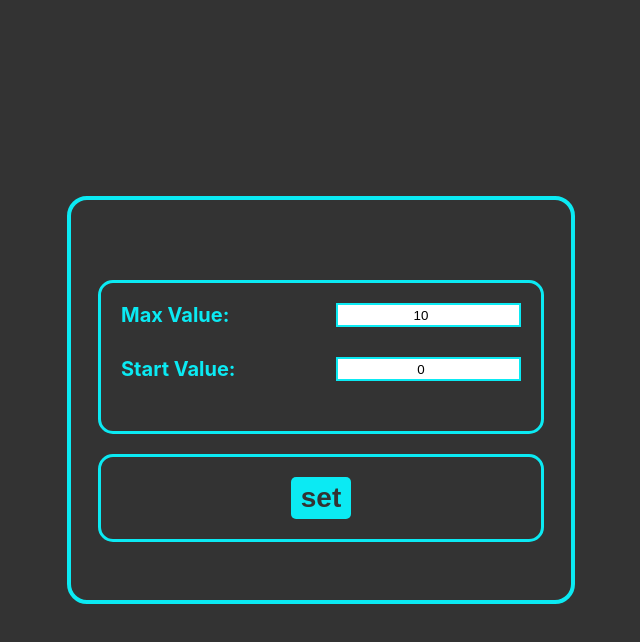
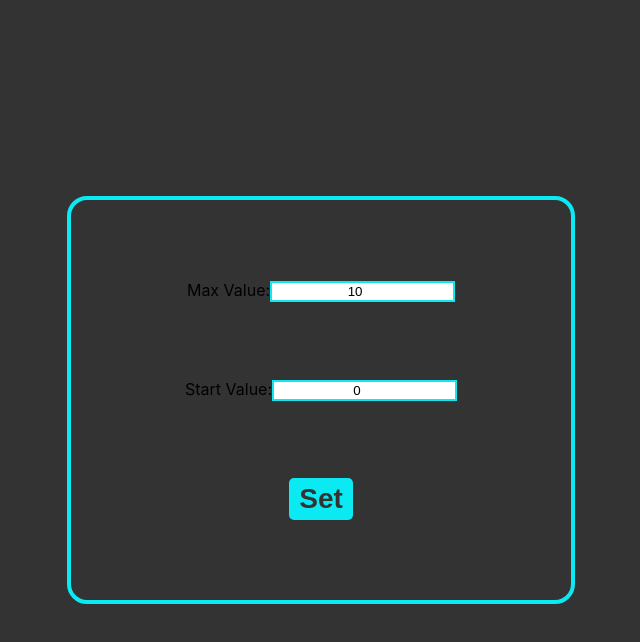
Before and after one commit to AliakseiKrasko/1sprint, a React (Create React App) app: page / in a window 1280 px wide. Both pictures are taken after a click on the button "set". Shown: the top 642 px of the page, without its empty margins (319-959 px from the left). Built offline with nearby package versions, Linux system fonts and the light colour scheme.

Commit message:
added AppReducer and run

```diff
--- a/src/AppReducer.tsx
+++ b/src/AppReducer.tsx
@@ -1,156 +1,82 @@
-import React, {useEffect, useState} from 'react';
+import React, {useEffect, useReducer, useState} from 'react';
 import './App.css';
 import {CounterDisplay} from './components/CounterDisplay';
 import {CounterButtons} from './components/CountersButtons'
+import {
+    counterReducer,
+    CounterState,
+    incrimentCounterAC,
+    resetCounterAC,
+    saveValuesCounterAC, StateType, toggleSetModeAC, updateValuesAC
+} from './state/counterReducer';
 
-function App() {
-    const [count, setCount] = useState(0);
-    const [maxValue, setMaxValue] = useState<number>(10);
+function AppReducer() {
+    const [count, dispatch] = useReducer(counterReducer, CounterState);
 
-    useEffect(()=>{
-        let valueAsStaring = localStorage.getItem('counterValue');
-        if (valueAsStaring) {
-            let newValue = JSON.parse(valueAsStaring);
-            setCount(newValue);
+    useEffect(() => {
+        const storedState = localStorage.getItem('counterValue');
+        if (storedState) {
+            const parsedState: StateType = JSON.parse(storedState);
+            dispatch(saveValuesCounterAC(parsedState.counter, parsedState.maxValue));
         }
-
-    }, [])
+    }, []);
 
     useEffect(() => {
         localStorage.setItem('counterValue', JSON.stringify(count));
-    }, [count])
+    }, [count]);
 
+    const increment = () => dispatch(incrimentCounterAC(count.maxValue));
+    const reset = () => dispatch(resetCounterAC(count.maxValue));
+    const toggleSetMode = () => dispatch(toggleSetModeAC(!count.mode));
 
-    const increment = () => {
-        setCount((prev) => (prev < maxValue ? prev + 1 : prev));
+    const handleMaxValueChange = (value: number) => {
+        if (value > 0 && value > count.counter) {
+            dispatch(updateValuesAC(value, count.counter));
+        }
     };
-    const reset = () => {
-        setCount(0);
-        setMaxValue(maxValue);
-        // setMaxValue(Math.floor(Math.random() * 10) + 1);
+
+    const handleStartValueChange = (value: number) => {
+        if (value >= 0 && value < count.maxValue) {
+            dispatch(updateValuesAC(count.maxValue, value));
         }
-
-    const [maxError, setMaxError] = useState(false);
-    const [startError, setStartError] = useState(false);
-    const [startValue, setStartValue] = useState(0);
-
-    useEffect(() => {
-        let valueAsMax = localStorage.getItem('counterValueMax');
-        if (valueAsMax) {
-            let newValueAsMax = JSON.parse(valueAsMax);
-            setMaxValue(newValueAsMax);
-        }
-
-    }, []);
-
-
-    useEffect(() => {
-        localStorage.setItem('counterValueMax', JSON.stringify(maxValue));
-    }, [maxValue]);
-
-    useEffect(() => {
-        let valueAsStart = localStorage.getItem('counterValueStart');
-        if (valueAsStart) {
-            let newValueStart = JSON.parse(valueAsStart);
-            setStartValue(newValueStart);
-        }
-
-    }, []);
-
-
-    useEffect(() => {
-        localStorage.setItem('counterValueStart', JSON.stringify(startValue));
-    }, [startValue]);
-
-
-    const [mode, SetMode] = useState(false);
-    const toggleSetMode = () => {
-        SetMode(prev => !prev);
-    };
-    const saveValues = (newMaxValue: number, startValue: number) => {
-        setMaxValue(newMaxValue);
-        setCount(startValue);
-        SetMode(false);
     };
 
     return (
         <div className="App">
-            {mode ? (
+            {count.mode ? (
                 <div className="display-set">
-                    <div className="set-mode">
-                        <label className={"label-max"}>
+                    <label>
                         Max Value:
                         <input
                             type="number"
-                                value={maxValue}
-                                className={maxError ? 'error' : ''}
-                                placeholder="Max value"
-                                onChange={(e) => {
-                                    const value = Number(e.target.value);
-                                    if (!isNaN(value) && value > 0 && value > startValue) { // Проверка: число и больше 0
-
-                                        setMaxValue(value);
-                                        setMaxError(false);
-                                        setStartError(false);
-
-                                    } else {
-                                        setMaxError(true);
-                                        setStartError(true);
-                                    }
-                                }}
+                            value={count.maxValue}
+                            onChange={(e) => handleMaxValueChange(Number(e.target.value))}
                         />
                     </label>
-                        <label className={"label-start"}>
+                    <label>
                         Start Value:
                         <input
                             type="number"
-                                value={startValue}
-                                className={startError ? 'error' : ''}
-                                placeholder="Start value"
-                                onChange={(e) => {
-                                    const value = Number(e.target.value);
-                                    if (!isNaN(value) && value >= 0 && value < maxValue) {
-
-                                        setStartValue(value)
-                                        setStartError(false);
-                                        setMaxError(false);
-
-                                    } else {
-                                        setStartError(true);
-                                        setMaxError(true);
-                                    }
-                                }}
+                            value={count.counter}
+                            onChange={(e) => handleStartValueChange(Number(e.target.value))}
                         />
                     </label>
-                    </div>
-                    <div className={"button-set"}>
-                        <button
-                            onClick={() => {
-                                    saveValues(maxValue, startValue);
-                                    setMaxError(false);
-                                    setStartError(false);
-
-                            }}
-                        >
-                            set
-                        </button>
-                    </div>
+                    <button onClick={toggleSetMode}>Set</button>
                 </div>
             ) : (
                 <>
-                    <CounterDisplay maxValue={maxValue} value={count}/>
+                    <CounterDisplay maxValue={count.maxValue} value={count.counter} />
                     <CounterButtons
                         onIncrement={increment}
                         onReset={reset}
-                        disableIncrement={count >= maxValue}
-                        disableReset={count === 0}
+                        disableIncrement={count.counter >= count.maxValue}
+                        disableReset={count.counter === 0}
                         onSet={toggleSetMode}
                     />
                 </>
             )}
         </div>
     );
-
 }
 
-export default App;
+export default AppReducer;
--- a/src/state/counterReducer.ts
+++ b/src/state/counterReducer.ts
@@ -1,5 +1,4 @@
-
-type StateType = {
+export type StateType = {
     counter: number,
     maxValue: number,
     mode: boolean,
@@ -32,7 +31,14 @@ export type ToggleSetMode = {
     mode: boolean
 }
 
-type ActionType = IncrimentCounter | ResetCounter | SaveValuesCounter | ToggleSetMode;
+export type UpdateValuesAction = {
+    type: 'UPDATE_VALUES';
+    maxValue: number;
+    startValue: number;
+};
+
+
+type ActionType = IncrimentCounter | ResetCounter | SaveValuesCounter | ToggleSetMode | UpdateValuesAction;
 
 
 export const counterReducer = (state: StateType = CounterState, action: ActionType): StateType => {
@@ -45,7 +51,7 @@ export const counterReducer = (state: StateType = CounterState, action: ActionTy
         case 'RESET_COUNTER':
             return {
                 ...state,
-                counter: 0, maxValue: 10
+                counter: 0,
             }
         case 'SAVE_VALUE':
             return {
@@ -57,6 +63,13 @@ export const counterReducer = (state: StateType = CounterState, action: ActionTy
                 ...state,
                 mode: action.mode
             }
+        case 'UPDATE_VALUES':
+            return {
+                ...state,
+                maxValue: action.maxValue,
+                counter: action.startValue,
+            };
+
 
         default:
             return state;
@@ -72,9 +85,13 @@ export const resetCounterAC = (maxValue: number): ResetCounter => {
 }
 
 export const saveValuesCounterAC = (value: number, maxValue: number): SaveValuesCounter => {
-    return {type: 'SAVE_VALUE', value: value ,maxValue: maxValue}
+    return {type: 'SAVE_VALUE', value: value, maxValue: maxValue}
 }
 
 export const toggleSetModeAC = (mode: boolean): ToggleSetMode => {
     return {type: 'TOGGLE_SET_MODE', mode: mode}
 }
+
+export const updateValuesAC = (maxValue: number, startValue: number): UpdateValuesAction => {
+    return {type: 'UPDATE_VALUES', maxValue, startValue}
+};
```
Lines whose indentation alone changed are shown as unchanged.
